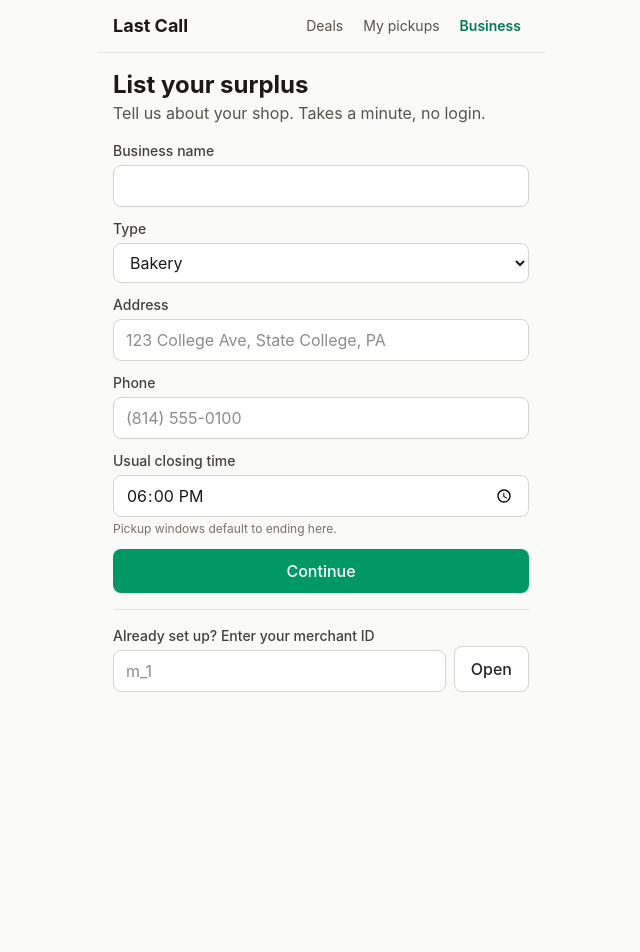
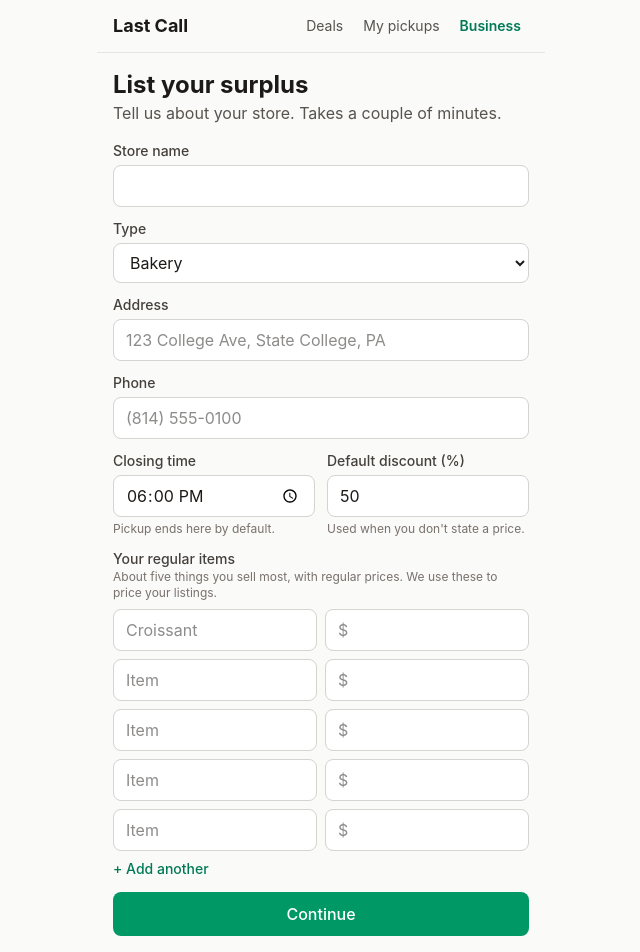
Before and after one commit to ChukwubikemDara/HelpingYouSellFoodCompile26, a React (Vite) app in the folder web/: page /merchant/onboard in a window 1280 px wide. Shown: the top 952 px of the page, without its empty margins (319-959 px from the left). Before the commit the page ends 800 px from the top, so only its background shows below. Built offline with nearby package versions, Linux system fonts and the light colour scheme; no server answers.

Commit message:
Collect default discount and regular menu items at onboarding

```diff
--- a/web/src/pages/merchant/Onboard.tsx
+++ b/web/src/pages/merchant/Onboard.tsx
@@ -2,8 +2,16 @@ import { useState, type FormEvent } from 'react'
 import { useNavigate } from 'react-router-dom'
 import { api } from '../../api'
 import { Button, ErrorNote, Field, Input, inputClass } from '../../components/ui'
+import { dollarsToCents } from '../../format'
 import { normalizePhone, storage } from '../../storage'
 import type { Category } from '../../types'
+
+interface MenuRow {
+  name: string
+  price: string
+}
+
+const EMPTY_MENU: MenuRow[] = Array.from({ length: 5 }, () => ({ name: '', price: '' }))
 
 export function Onboard() {
   const navigate = useNavigate()
@@ -12,14 +20,26 @@ export function Onboard() {
   const [address, setAddress] = useState('')
   const [phone, setPhone] = useState('')
   const [closesAt, setClosesAt] = useState('18:00')
+  const [discount, setDiscount] = useState('50')
+  const [menu, setMenu] = useState(EMPTY_MENU)
   const [existingId, setExistingId] = useState('')
   const [busy, setBusy] = useState(false)
   const [error, setError] = useState('')
+
+  function setRow(index: number, patch: Partial<MenuRow>) {
+    setMenu((rows) => rows.map((row, i) => (i === index ? { ...row, ...patch } : row)))
+  }
 
   async function submit(e: FormEvent) {
     e.preventDefault()
     const normalized = normalizePhone(phone)
     if (!normalized) return setError('Enter a 10 digit US phone number.')
+    const pct = Number(discount)
+    if (!(pct >= 1 && pct <= 95)) return setError('Default discount should be between 1 and 95%.')
+    const filled = menu.filter((row) => row.name.trim() || row.price.trim())
+    if (filled.some((row) => !row.name.trim() || !(dollarsToCents(row.price) > 0))) {
+      return setError('Each menu item needs both a name and a price.')
+    }
     setError('')
     setBusy(true)
     try {
@@ -29,6 +49,8 @@ export function Onboard() {
         address: address.trim(),
         phone: normalized,
         closes_at: closesAt,
+        default_discount_pct: pct,
+        menu_items: filled.map((row) => ({ name: row.name.trim(), price_cents: dollarsToCents(row.price) })),
       })
       storage.setMerchantId(merchant.id)
       navigate('/merchant/new')
@@ -49,11 +71,11 @@ export function Onboard() {
     <>
       <div>
         <h1 className="text-2xl font-bold">List your surplus</h1>
-        <p className="text-stone-600">Tell us about your shop. Takes a minute, no login.</p>
+        <p className="text-stone-600">Tell us about your store. Takes a couple of minutes.</p>
       </div>
 
       <form onSubmit={submit} className="space-y-3">
-        <Field label="Business name">
+        <Field label="Store name">
           <Input value={name} onChange={(e) => setName(e.target.value)} required />
         </Field>
         <Field label="Type">
@@ -74,9 +96,49 @@ export function Onboard() {
         <Field label="Phone">
           <Input value={phone} onChange={(e) => setPhone(e.target.value)} type="tel" placeholder="(814) 555-0100" required />
         </Field>
-        <Field label="Usual closing time" hint="Pickup windows default to ending here.">
-          <Input value={closesAt} onChange={(e) => setClosesAt(e.target.value)} type="time" required />
-        </Field>
+        <div className="grid grid-cols-2 gap-3">
+          <Field label="Closing time" hint="Pickup ends here by default.">
+            <Input value={closesAt} onChange={(e) => setClosesAt(e.target.value)} type="time" required />
+          </Field>
+          <Field label="Default discount (%)" hint="Used when you don't state a price.">
+            <Input value={discount} onChange={(e) => setDiscount(e.target.value)} inputMode="numeric" required />
+          </Field>
+        </div>
+
+        <div>
+          <span className="block text-sm font-medium text-stone-700">Your regular items</span>
+          <span className="mb-2 block text-xs text-stone-500">
+            About five things you sell most, with regular prices. We use these to price your listings.
+          </span>
+          <div className="space-y-2">
+            {menu.map((row, i) => (
+              <div key={i} className="flex gap-2">
+                <Input
+                  value={row.name}
+                  onChange={(e) => setRow(i, { name: e.target.value })}
+                  placeholder={i === 0 ? 'Croissant' : 'Item'}
+                  aria-label={`Item ${i + 1} name`}
+                />
+                <Input
+                  value={row.price}
+                  onChange={(e) => setRow(i, { price: e.target.value })}
+                  placeholder="$"
+                  inputMode="decimal"
+                  className="w-24"
+                  aria-label={`Item ${i + 1} price`}
+                />
+              </div>
+            ))}
+          </div>
+          <button
+            type="button"
+            onClick={() => setMenu((rows) => [...rows, { name: '', price: '' }])}
+            className="mt-2 text-sm font-medium text-emerald-700"
+          >
+            + Add another
+          </button>
+        </div>
+
         <ErrorNote>{error}</ErrorNote>
         <Button type="submit" disabled={busy} className="w-full">
           {busy ? 'Setting up…' : 'Continue'}
```
